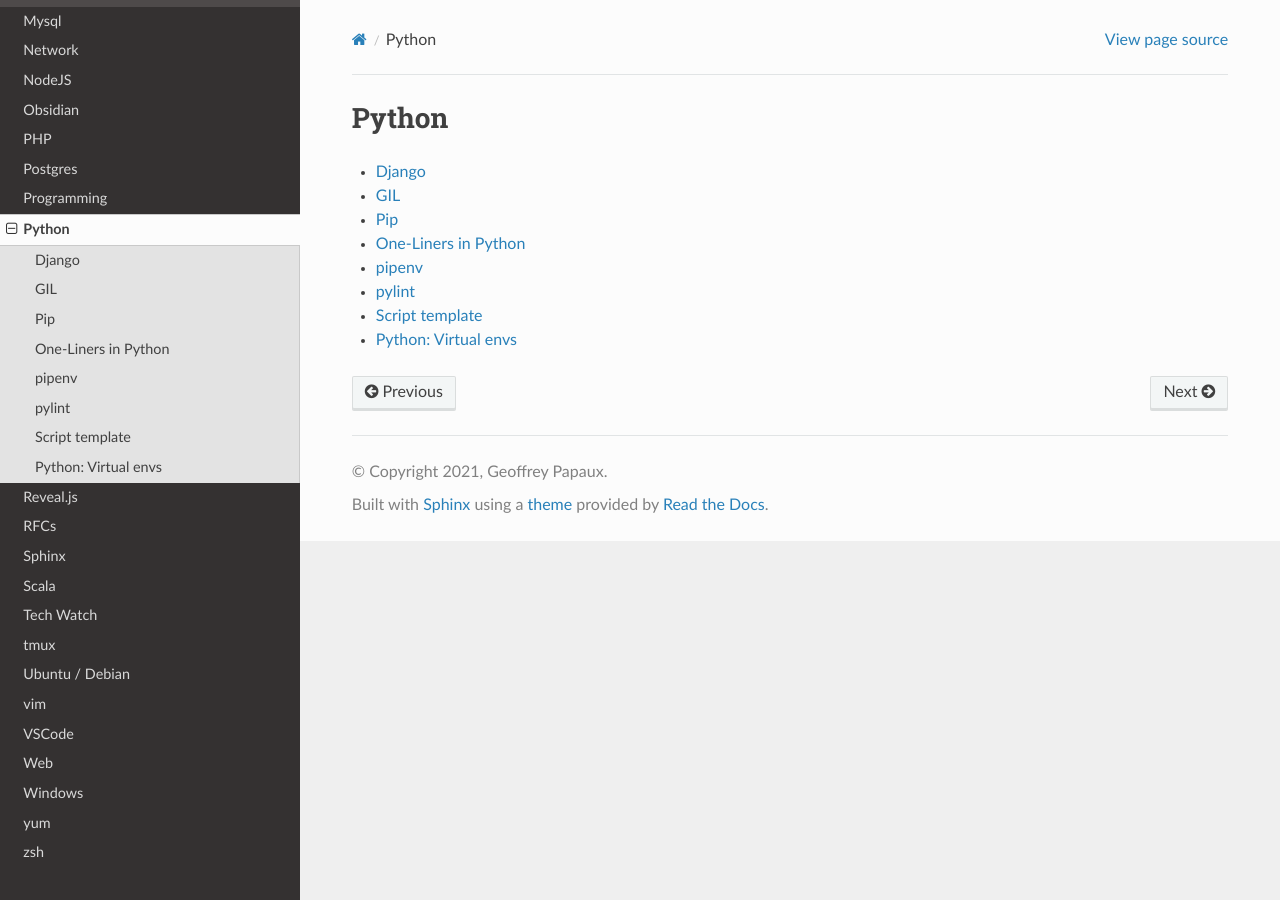
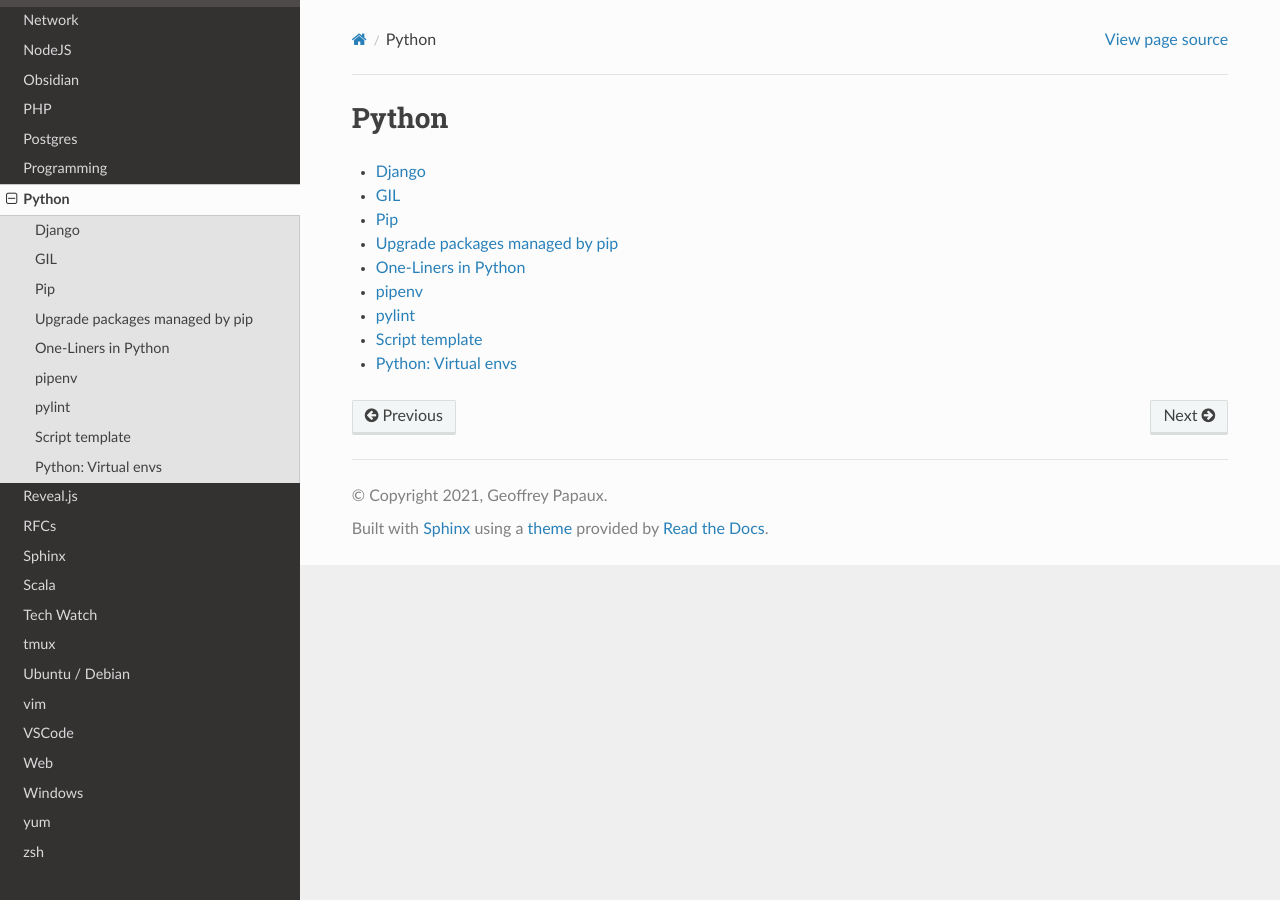
Before and after one commit to papaux/til, a Sphinx documentation site: the page built from source/python/_.rst, in a window 1280 px wide. Built offline with Sphinx 7.4.7 and the Read the Docs theme 3.1.0, drawn with Linux system fonts in a browser that asks for light colours.

Commit message:
python: instructions for upgrading pip packages

```diff
--- a/source/python/_.rst
+++ b/source/python/_.rst
@@ -8,6 +8,7 @@
    django.rst
    gil.rst
    pip.rst
+   pip-packages-upgrade.rst
    one-liner.rst
    pipenv.rst
    pylint.rst
--- /dev/null
+++ b/source/python/pip-packages-upgrade.rst
@@ -0,0 +1,8 @@
+Upgrade packages managed by pip
+-------------------------------
+
+
+``pip-upgrade`` is a useful tool to interactively update packages::
+
+    pip install pip-upgrader
+    pip-upgrade
```
